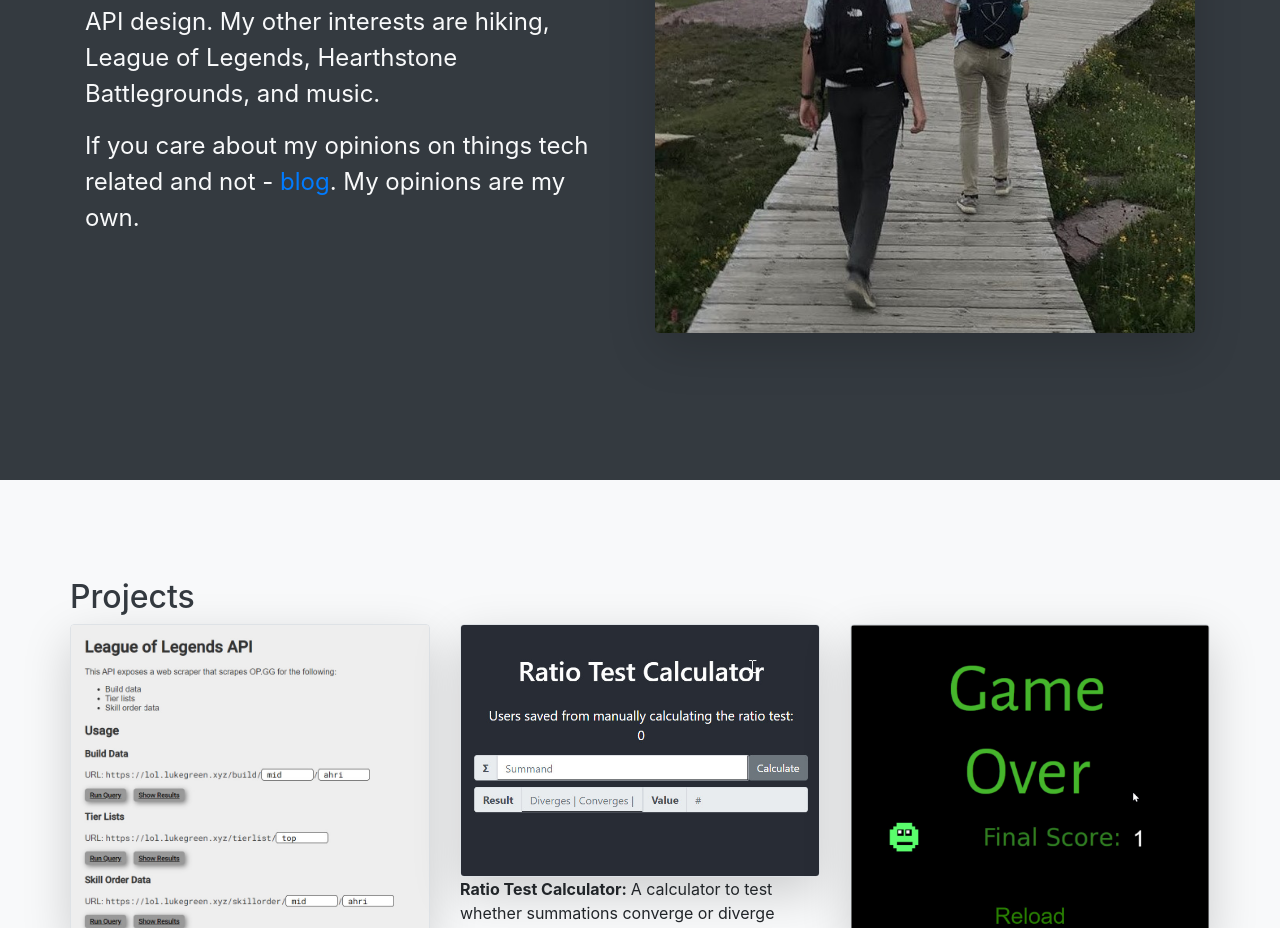
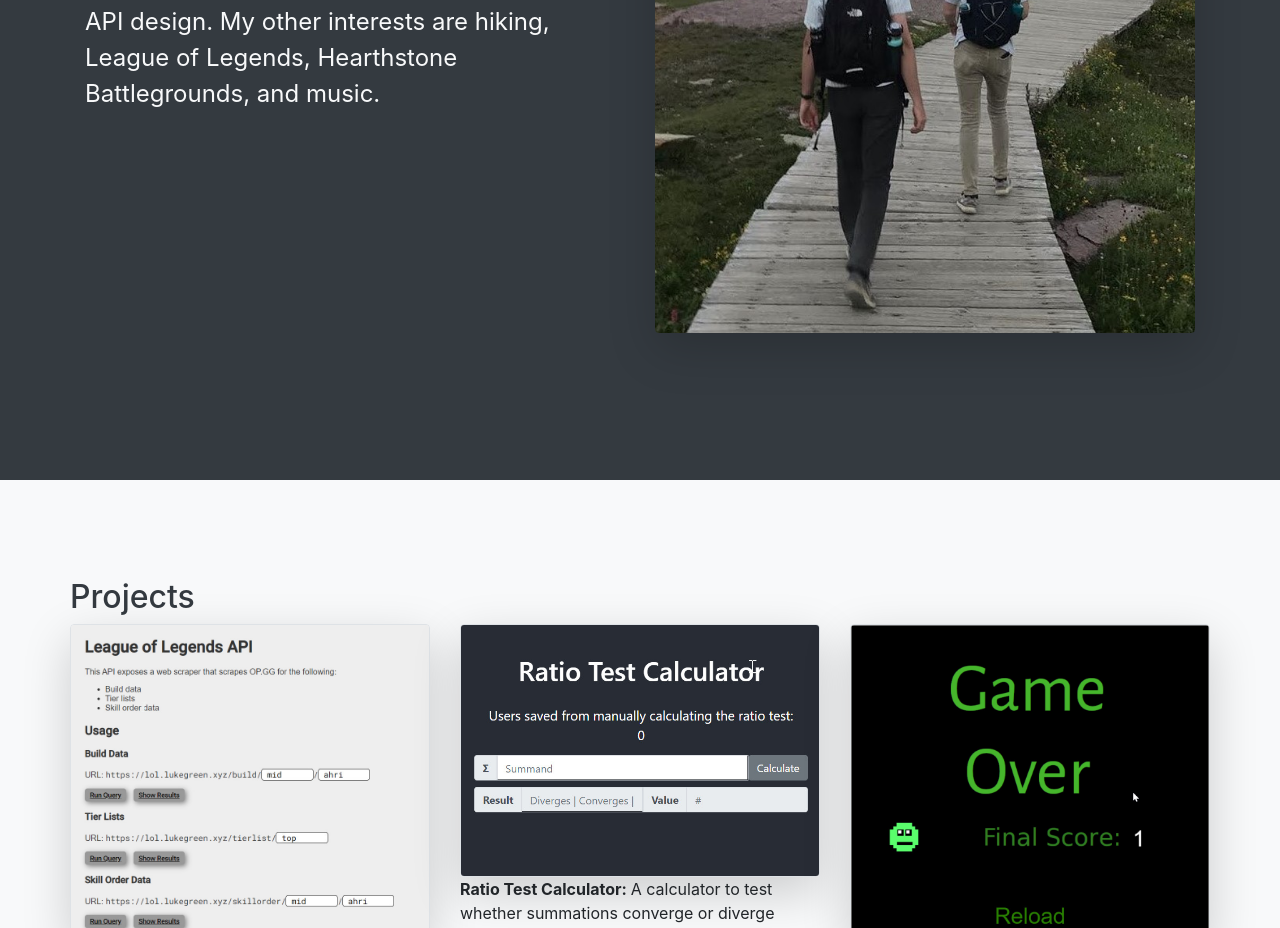
Before and after one commit to jlgre/portfolio, a plain HTML site: page index.html in a window 1280 px wide. Shown: the part 1120-2048 px from the top of the page. Drawn offline with nearby package versions, Linux system fonts and the light colour scheme.

Commit message:
Remove blog

```diff
--- a/index.html
+++ b/index.html
@@ -60,10 +60,6 @@
                             and API design.
                             My other interests are hiking, League of Legends, Hearthstone Battlegrounds, and music.
                         </p>
-                        <p class="text-light">
-                            If you care about my opinions on things tech related and not - <a href="https://greentime.lukegreen.xyz">blog</a>.
-                            My opinions are my own.
-                        </p>
                     </div>
                     <div class="col">
                         <img class="img-fluid rounded shadow-lg" src="assets/walt_glacier.jpg">
```
